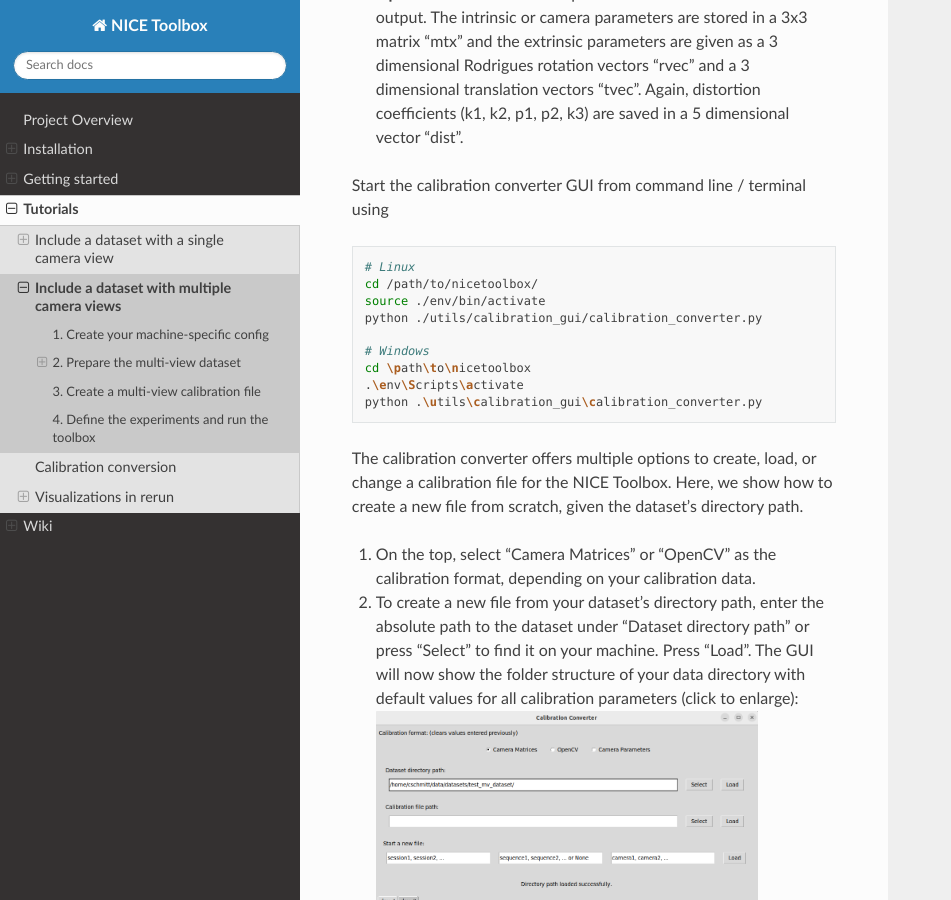
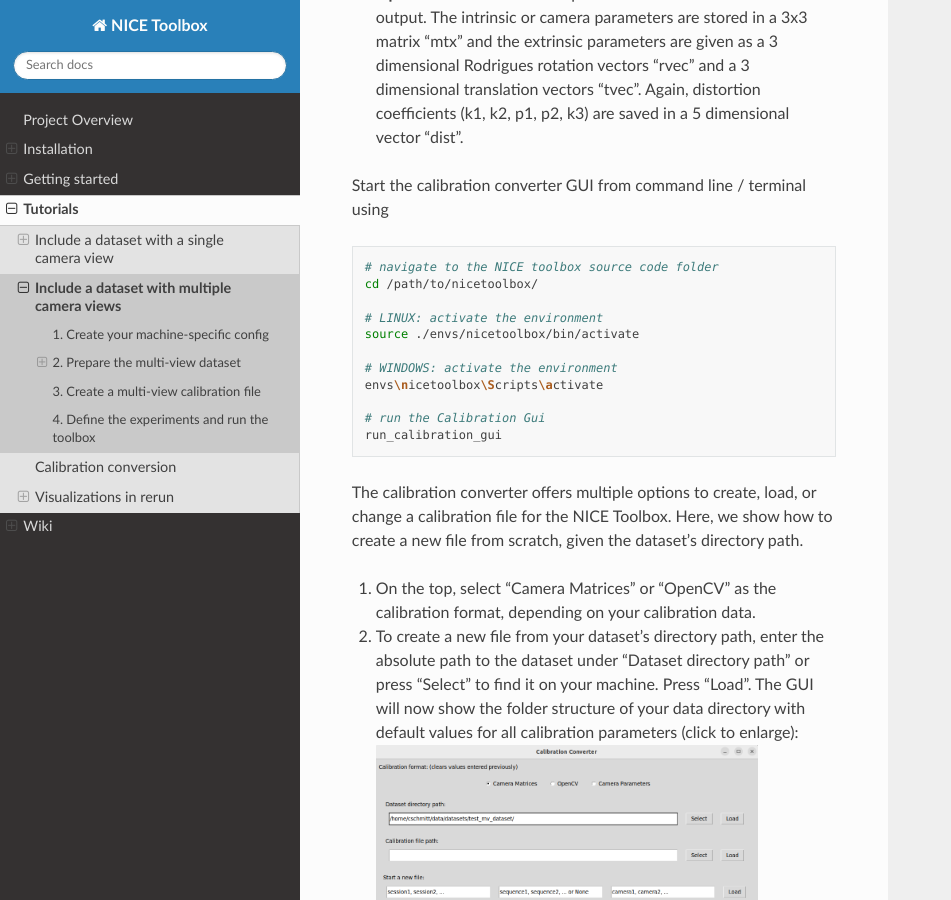
Before and after one commit to OSLabTools/nicetoolbox, a Sphinx documentation site: the page built from docs/tutorials/tutorial2_dataset_multi_view.md, in a window 1280 px wide and 900 px high, scrolled down 2940 px. Shown: the whole window, without its empty margins (0-951 px from the left). Built offline with Sphinx 7.4.7 and the Read the Docs theme 3.1.0, drawn with Linux system fonts in a browser that asks for light colours; pages that are not in the unit, such as notebooks, are missing from menus.

Commit message:
add entrypoint for calibration gui and update related documentation

````diff
--- a/docs/tutorials/tutorial2_dataset_multi_view.md
+++ b/docs/tutorials/tutorial2_dataset_multi_view.md
@@ -99,15 +99,17 @@ It can process calibration parameters from two formats:
 
 Start the calibration converter GUI from command line / terminal using
 ```bash
-# Linux
+# navigate to the NICE toolbox source code folder
 cd /path/to/nicetoolbox/
-source ./env/bin/activate
-python ./utils/calibration_gui/calibration_converter.py
 
-# Windows
-cd \path\to\nicetoolbox
-.\env\Scripts\activate
-python .\utils\calibration_gui\calibration_converter.py
+# LINUX: activate the environment
+source ./envs/nicetoolbox/bin/activate
+
+# WINDOWS: activate the environment
+envs\nicetoolbox\Scripts\activate
+
+# run the Calibration Gui
+run_calibration_gui
 ```
 
 The calibration converter offers multiple options to create, load, or change a calibration file for the NICE Toolbox. Here, we show how to create a new file from scratch, given the dataset's directory path.
--- a/pyproject.toml
+++ b/pyproject.toml
@@ -58,6 +58,7 @@ visual = [
 run_detectors = "nicetoolbox.detectors.main:entry_point"
 run_evaluation = "nicetoolbox.evaluation.main:entry_point"
 run_visualization = "nicetoolbox.visual.media.main:entry_point"
+run_calibration_gui = "nicetoolbox.utils.calibration_gui.calibration_converter:entry_point"
 
 # Setuptools
 [tool.setuptools]
````
Also changed, not shown: docs/tutorials/tutorial1_dataset_single_view.md (+10 -3 lines), 1 other file.
